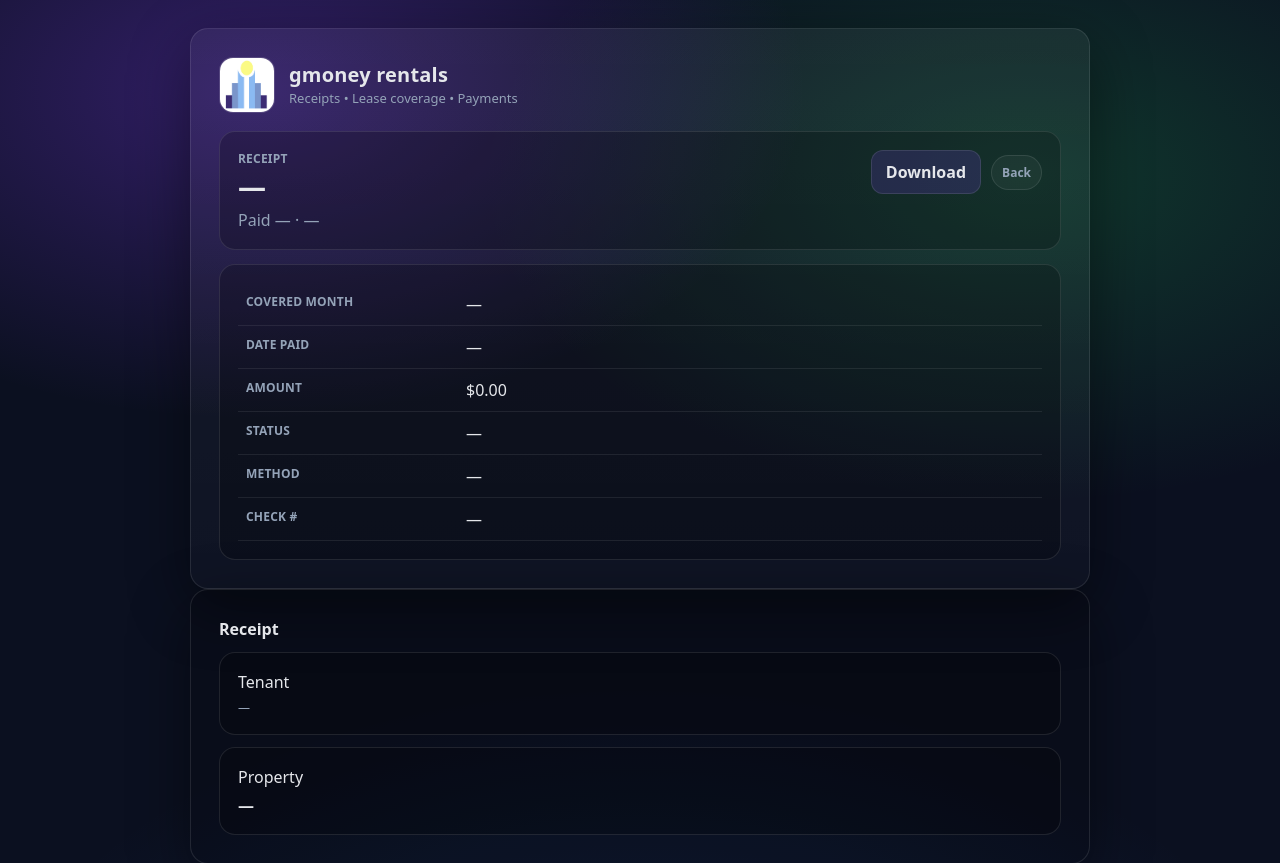
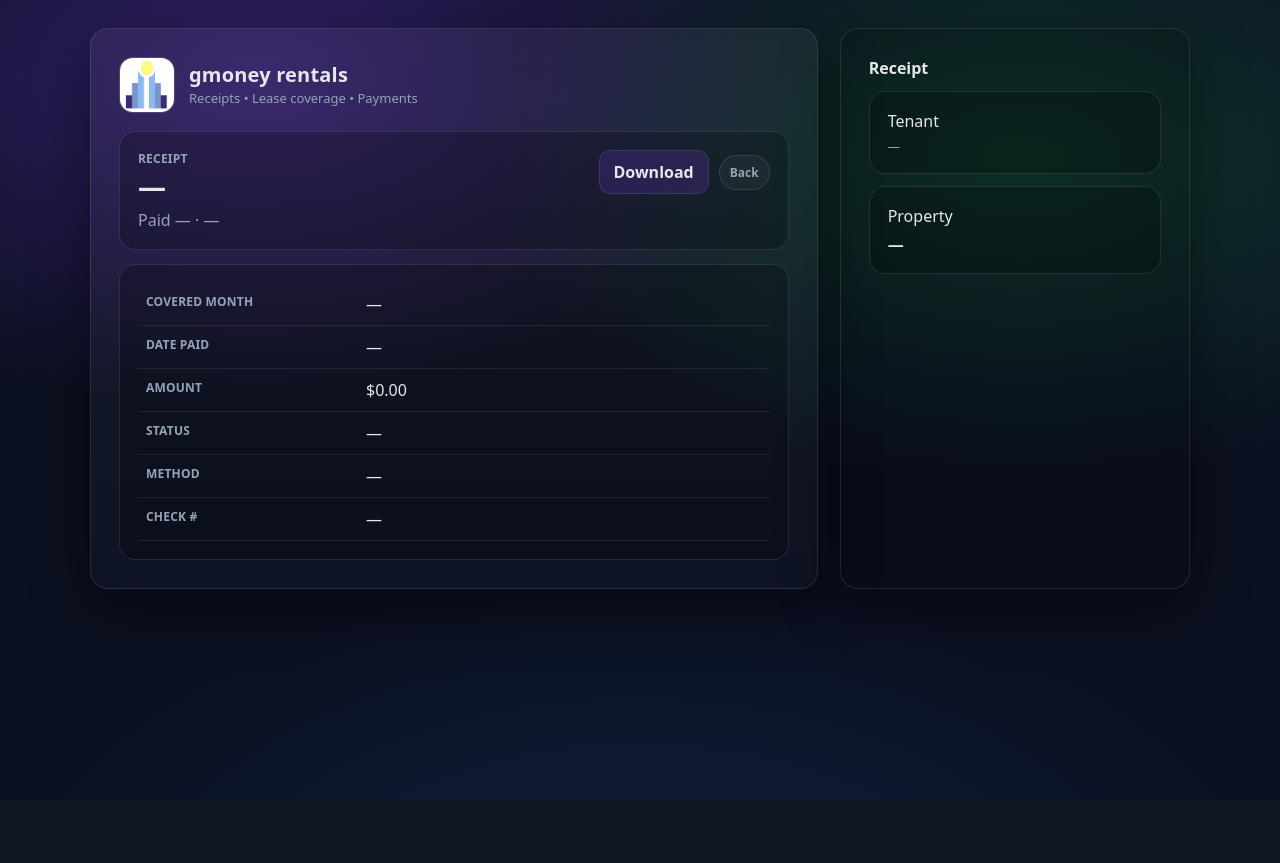
Before and after one commit to EnriqueGalindo/p-fi, a Flask app: template app/templates/rental_tenant/receipt_detail.html in a window 1280 px wide. Shown: the top 863 px of the page. After the commit the page ends 800 px from the top, so only its background shows below. Run offline with Flask 3, Linux system fonts and the light colour scheme; the template is opened without the code that fills it, so the values that code supplies are empty.

Commit message:
add back right column to receipt view

```diff
--- a/app/templates/rental_tenant/receipt_detail.html
+++ b/app/templates/rental_tenant/receipt_detail.html
@@ -5,10 +5,21 @@
     <meta name="viewport" content="width=device-width,initial-scale=1"/>
     <title>Receipt — gmoney rentals</title>
     {% include "rental_tenant/_theme.html" %}
+    <style>
+      .shell--two-col{
+        width:min(1100px, 100%);
+        display:grid;
+        grid-template-columns: 1.35fr .65fr;
+        gap:22px;
+      }
+      @media (max-width: 980px){
+        .shell--two-col{ grid-template-columns: 1fr; }
+      }
+    </style>
   </head>
 
   <body>
-    <div class="shell">
+    <div class="shell shell--two-col">
 
       <!-- MAIN -->
       <section class="panel">
```
